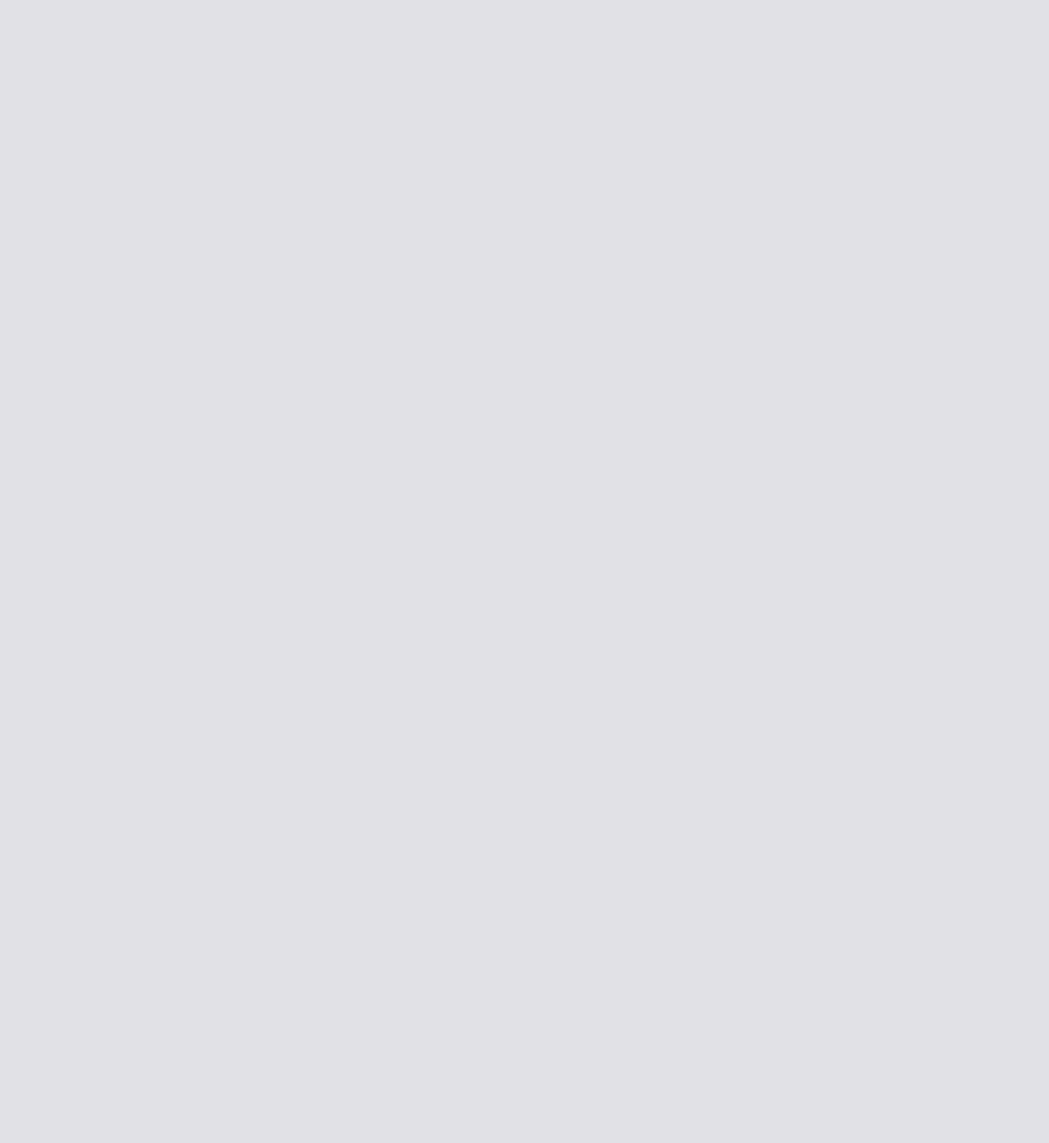
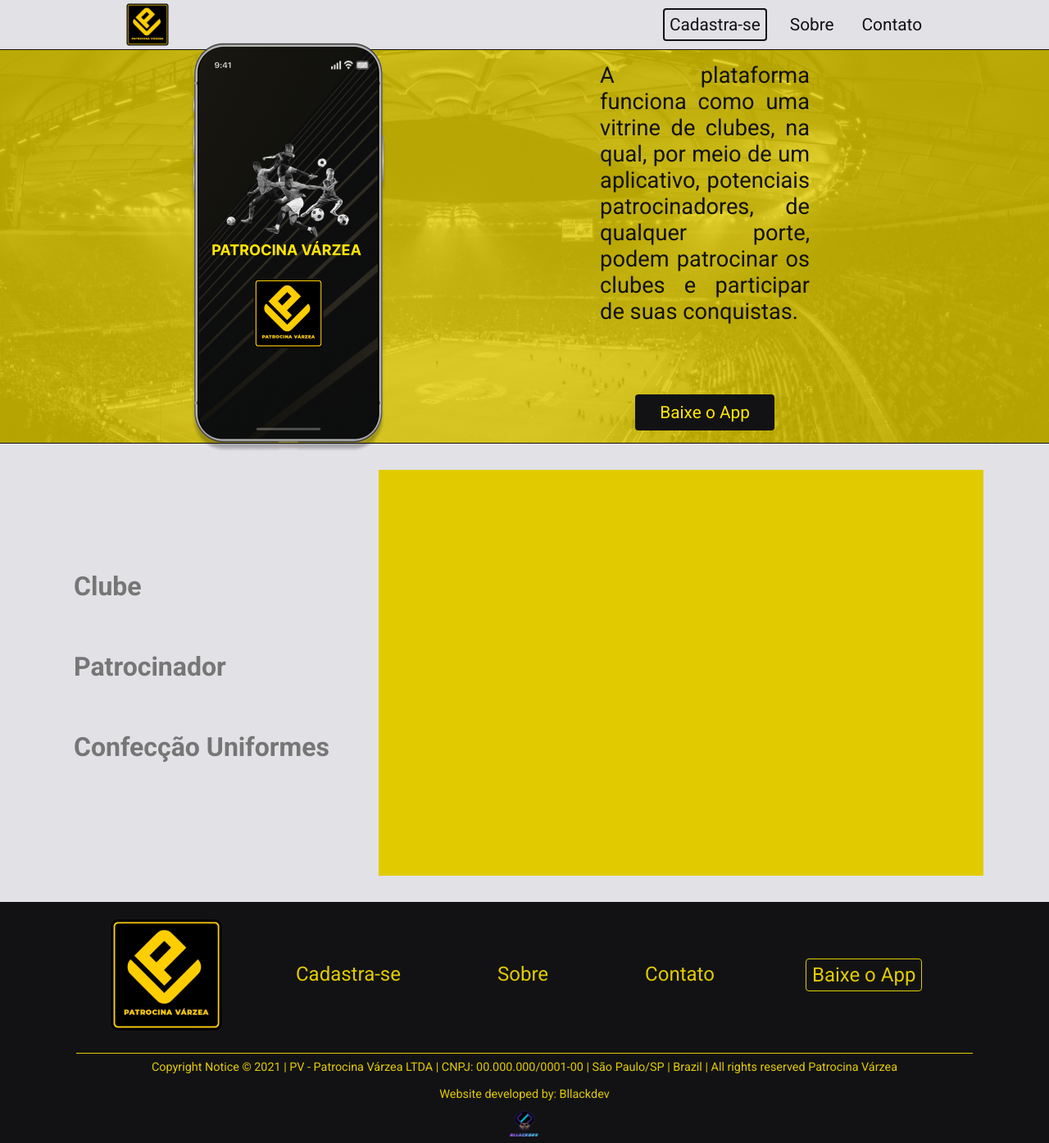
Before and after one commit to rapharenatoo/patrocina-varzea-web, a React (Vite) app: page / in a window 1280 px wide. Shown: the whole page at 82% size. Before the commit the page ends 800 px from the top, so only its background shows below. Built offline with nearby package versions, Linux system fonts and the light colour scheme.

Commit message:
Adjust routes

```diff
--- a/package.json
+++ b/package.json
@@ -10,6 +10,7 @@
     "react": "^17.0.0",
     "react-dom": "^17.0.0",
     "react-hook-form": "^7.19.1",
+    "react-router-dom": "^6.0.1",
     "sass": "^1.43.4"
   },
   "devDependencies": {
--- a/src/App.tsx
+++ b/src/App.tsx
@@ -1,3 +1,4 @@
+import { Route, BrowserRouter as Router, Routes } from 'react-router-dom';
 
 import { Home } from './pages/Home';
 import { About } from './pages/About';
@@ -5,7 +6,13 @@ import { Contact } from './pages/Contact';
 
 export function App() {
   return (
-    <div />
+    <Router>
+      <Routes>
+          <Route path="/" element={<Home />} />
+          <Route path="/sobre" element={<About />} />
+          <Route path="/contato" element={<Contact />} />
+      </Routes>
+    </Router>
 
   )
 }
--- a/src/components/Footer/index.tsx
+++ b/src/components/Footer/index.tsx
@@ -1,3 +1,4 @@
+import { Link } from 'react-router-dom';
 
 import logoImg from '../../assets/logo.png'
 import bllackdevImg from '../../assets/bllackdev.png'
@@ -10,15 +11,15 @@ export function Footer() {
       <div className={styles.contentTop}>
         <img src={logoImg} alt="Patrocina Várzea" className={styles.logo} />
         <div className={styles.navLink}>
-          <a href="/">
+          <Link to="/">
             <p>Cadastra-se</p>
-          </a>
-          <a href="/sobre">
+          </Link>
+          <Link to="/sobre">
             <p>Sobre</p>
-          </a>
-          <a href="/contato">
+          </Link>
+          <Link to="/contato">
             <p>Contato</p>
-          </a>
+          </Link>
           <a href="https://play.google.com/store" target="_blank">
             <p>Baixe o App</p>
           </a>
--- a/src/components/Header/index.tsx
+++ b/src/components/Header/index.tsx
@@ -1,3 +1,4 @@
+import { Link } from 'react-router-dom';
 
 import logoImg from '../../assets/logo.png'
 
@@ -8,15 +9,15 @@ export function Header() {
     <header className={styles.container}>
       <img src={logoImg} alt="Patrocina Várzea" className={styles.logo} />
       <div className={styles.navLink}>
-        <a href="/">
+        <Link to="/">
           <p>Cadastra-se</p>
-        </a>
-        <a href="/sobre">
+        </Link>
+        <Link to="/sobre">
           <p>Sobre</p>
-        </a>
-        <a href="/contato">
+        </Link>
+        <Link to="/contato">
           <p>Contato</p>
-        </a>
+        </Link>
       </div>
     </header>
   );
--- a/src/pages/Home/index.tsx
+++ b/src/pages/Home/index.tsx
@@ -1,11 +1,11 @@
 
 
 import { Header } from '../../components/Header';
+import { Footer } from '../../components/Footer';
 
 import PhoneImg from '../../assets/phone.png'
 
 import styles from './styles.module.scss'
-import { Footer } from '../../components/Footer';
 
 export function Home() {
   return (
```
Also changed, not shown: 1 other file (tests, documents, lock files or other folders).
